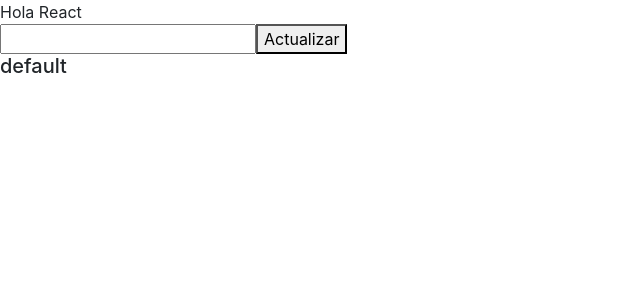
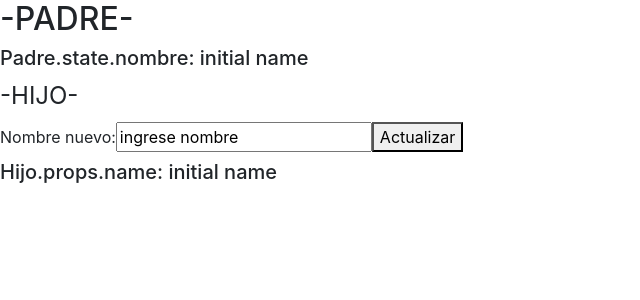
Before and after one commit to ces1406/Estudio-ReactJS, a React app: page / in a window 1280 px wide. Shown: the top 300 px of the page, without its empty margins (0-640 px from the left). Built offline with nearby package versions, Linux system fonts and the light colour scheme.

Commit message:
el padre pasa funcion para modificar su estado al hijo por props

```diff
--- a/index.js
+++ b/index.js
@@ -13,7 +13,8 @@
 //import App from './src/sitio_oficial/10_lifting_state_up/App';
 //import App from './src/sitio_oficial/11_composit_vs_inherit/App';
 //import App from './src/sitio_oficial/12_derived_state/App';
-import App from './src/Ref/App';
+//import App from './src/Ref/App';
+import App from './src/Padres_hijos/App';
 
 import 'bootstrap/dist/css/bootstrap.min.css';
 
--- /dev/null
+++ b/src/Padres_hijos/App.js
@@ -0,0 +1,53 @@
+import React,{Component} from 'react';
+
+class Padre extends Component{
+    constructor(props){
+        super(props)
+        this.state = { nombre: 'initial name' }
+        this.cambiarNombre = this.cambiarNombre.bind(this);
+    }
+    cambiarNombre(n){ this.setState({nombre:n}) }
+    render(){
+        return(
+            <div>
+                <h2>-PADRE-</h2>
+                <h5>Padre.state.nombre: {this.state.nombre}</h5>
+                <Hijo propNomb={this.state.nombre} funcion1={this.cambiarNombre} />
+            </div>
+        )
+    }
+}
+
+class Hijo extends Component {
+    constructor(props){
+        super(props);
+        this.state = {
+            nuevoNombre:'ingrese nombre'
+        }
+        this.handler = this.handler.bind(this)
+        this.confirm = this.confirm.bind(this)
+    }
+    confirm(){
+        this.props.funcion1(this.state.nuevoNombre)
+    }
+    handler(e){ this.setState({nuevoNombre: e.target.value}) }
+    render(){
+        return(
+            <div>
+                <legend>-HIJO-</legend>
+                <label>
+                    Nombre nuevo:<input type='text' onChange={this.handler} value={this.state.nuevoNombre}/>
+                </label>
+                <button onClick={this.confirm}> Actualizar</button>
+                <h5>Hijo.props.name: {this.props.propNomb}</h5>
+            </div>
+        )
+    }
+}
+
+export default class App extends Component{
+    render(){
+        return <Padre />
+    }
+
+}
```
